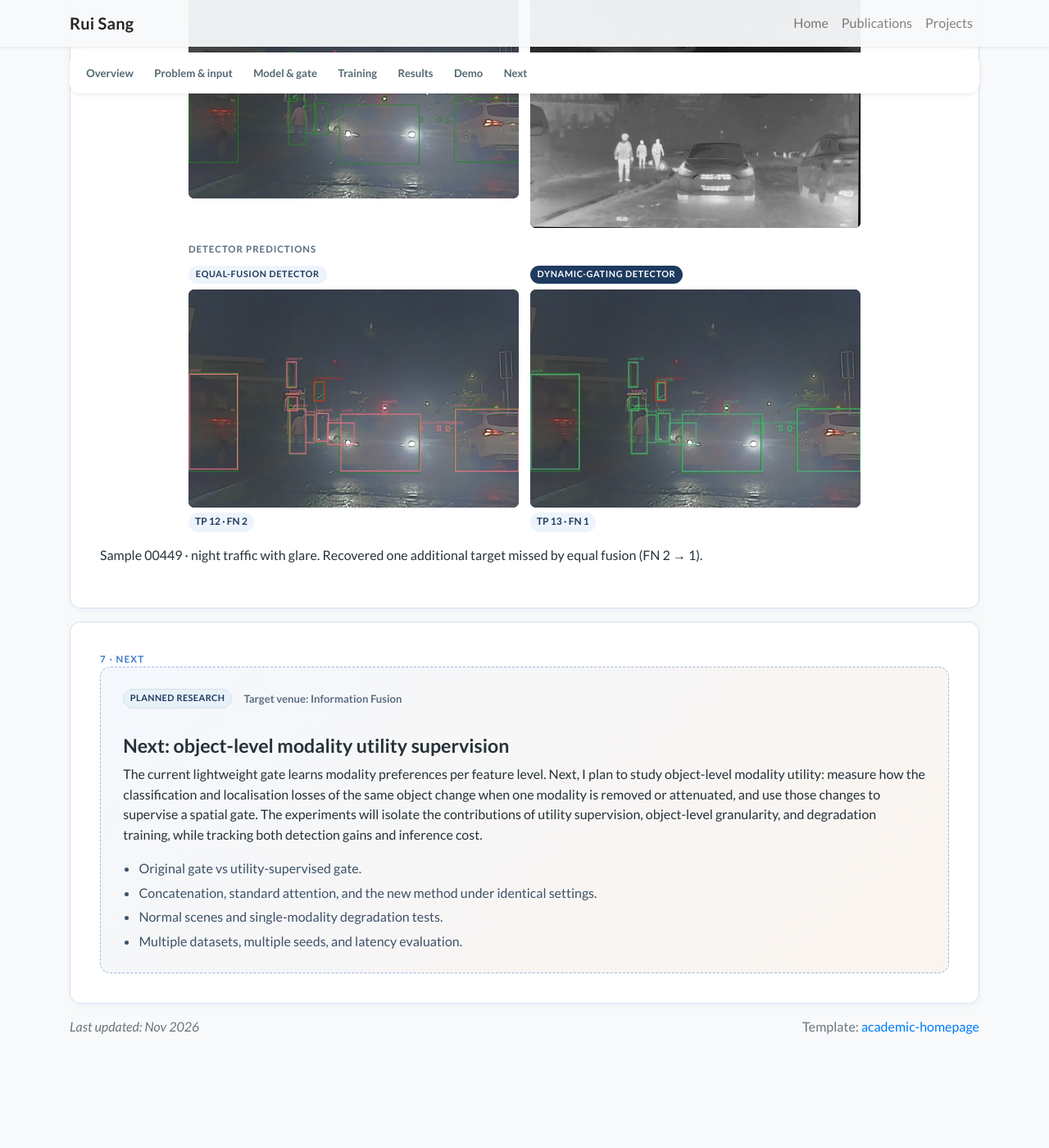
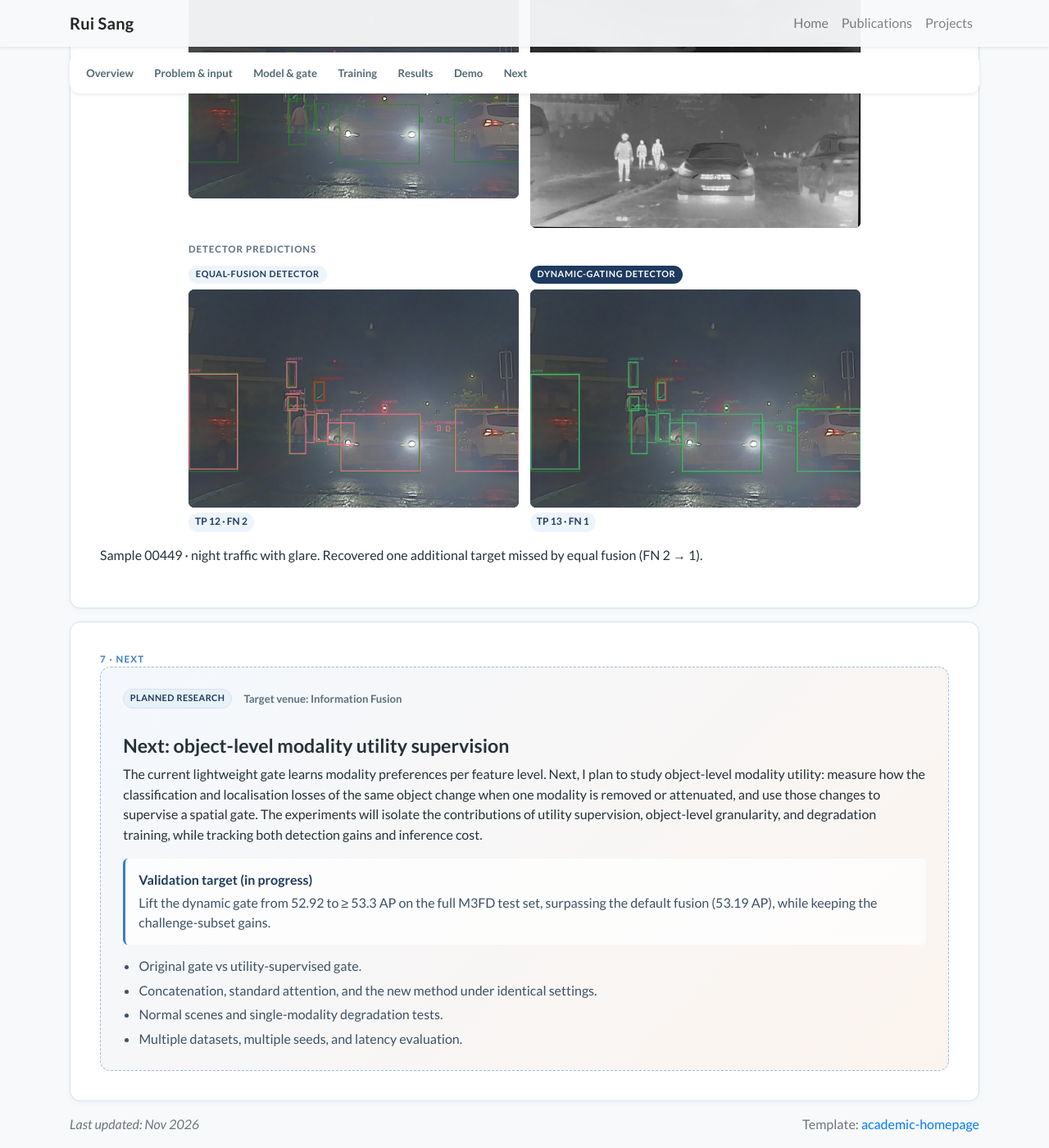
Before and after one commit to richael-sang/richael-sang.github.io, a Jekyll site: the page built from _projects/infrared-visible.md, in a window 1280 px wide and 1400 px high, scrolled down 8143 px. Shown: the whole window at 82% size. Built offline with Jekyll 4.4.1, drawn with Linux system fonts in a browser that asks for light colours; nearby versions of some CDN libraries; a style sheet for code colours, icons or effects is not loaded; before the commit the page ends 9424 px from its top, so only the background shows below that.

Commit message:
Add in-progress validation target to infrared-visible next steps
Co-authored-by: Cursor <cursoragent@cursor.com>

```diff
--- a/_projects/infrared-visible.md
+++ b/_projects/infrared-visible.md
@@ -370,6 +370,10 @@ section_nav:
     </div>
     {% include i18n.html tag="h2" en="Next: object-level modality utility supervision" zh="下一步：对象级模态效用监督" %}
     {% include i18n.html tag="p" en="The current lightweight gate learns modality preferences per feature level. Next, I plan to study object-level modality utility: measure how the classification and localisation losses of the same object change when one modality is removed or attenuated, and use those changes to supervise a spatial gate. The experiments will isolate the contributions of utility supervision, object-level granularity, and degradation training, while tracking both detection gains and inference cost." zh="当前轻量门控学习的是不同特征层的模态偏好。下一步，我计划研究对象级模态效用：比较移除或削弱某一路后，同一目标的分类和定位损失如何变化，并用这些变化监督空间门控。实验将分别验证效用监督、对象级粒度和退化训练的贡献，同时评估检测收益与推理开销。" %}
+    <div class="future-target">
+      {% include i18n.html tag="strong" en="Validation target (in progress)" zh="验证目标（进行中）" %}
+      {% include i18n.html en="Lift the dynamic gate from 52.92 to ≥ 53.3 AP on the full M3FD test set, surpassing the default fusion (53.19 AP), while keeping the challenge-subset gains." zh="在完整 M3FD 测试集上，将动态门控从 52.92 提升到 53.3 AP 以上，超过默认融合（53.19 AP），同时保持挑战子集上的提升。" %}
+    </div>
     <ul class="future-list">
       <li>{% include i18n.html en="Original gate vs utility-supervised gate." zh="原门控与效用监督门控的对照。" %}</li>
       <li>{% include i18n.html en="Concatenation, standard attention, and the new method under identical settings." zh="拼接、普通注意力与新方法的同条件比较。" %}</li>
--- a/assets/css/project-page.css
+++ b/assets/css/project-page.css
@@ -1158,6 +1158,21 @@ html[data-sceneguard-lang="zh"] .comparison-label {
     font-weight: 700;
 }
 
+.future-target {
+    margin: 1rem 0 0.9rem;
+    padding: 0.85rem 1rem;
+    border-left: 3px solid #3d7cc9;
+    border-radius: 0.4rem;
+    background: rgba(255, 255, 255, 0.75);
+    color: #3d5166;
+}
+
+.future-target strong {
+    display: block;
+    margin-bottom: 0.2rem;
+    color: #1e3a5f;
+}
+
 .future-list {
     margin: 0.4rem 0 0;
     padding-left: 1.2rem;
```
